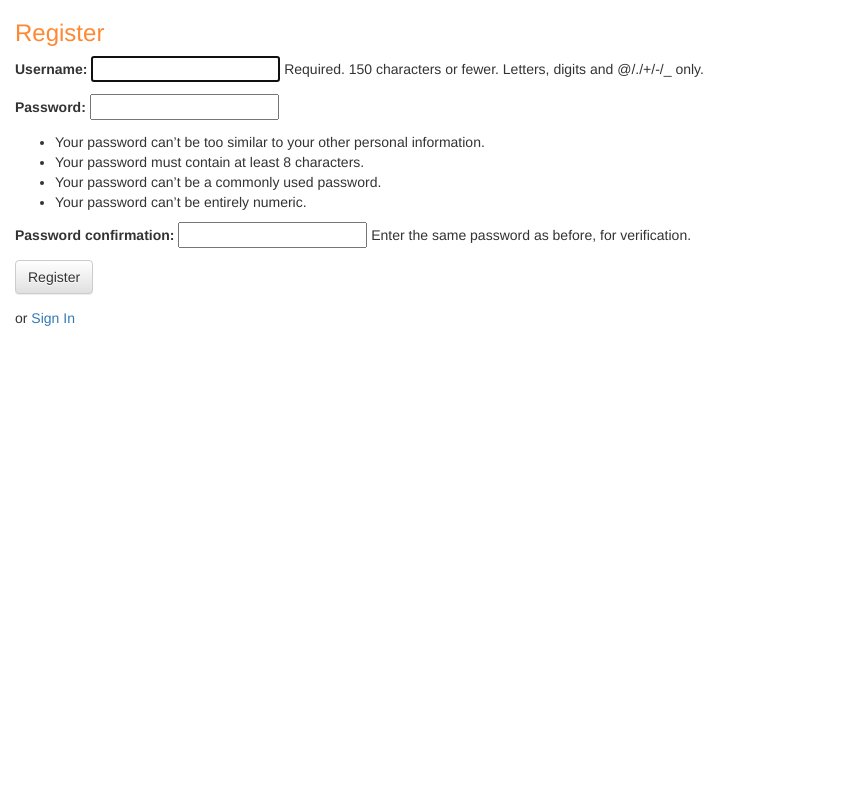
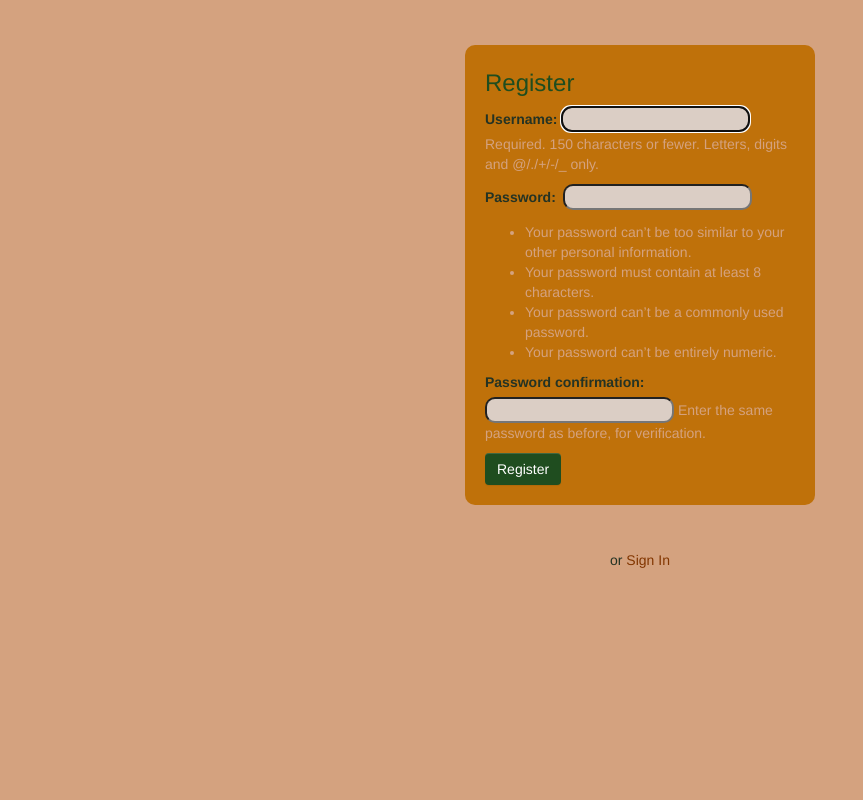
Before and after one commit to rmwilliams1s/mockRSS, a Django app: page /rachelsrss/register/ in a window 1280 px wide. Shown: the whole page, without its empty margins (0-863 px from the left). Run offline with Django 3.2, Linux system fonts and the light colour scheme; some libraries are stand-ins or nearby versions.

Commit message:
front-end changes, design

```diff
--- a/rss/static/css/rss.css
+++ b/rss/static/css/rss.css
@@ -1,19 +1,138 @@
-h3 {
+body {
+    background-color: #D4A27F;
+}
+
+p {
+    color: #243324;
+}
+
+#login-main {
+    width: 350px;
+    height: 210px;
+    margin: 45px auto;
+    background-color: #BF710A;
+    border-radius: 10px;
+    padding: 5px 20px;
+}
+
+#register-main {
+    width: 350px;
+    height: 460px;
+    margin: 45px auto;
+    background-color: #BF710A;
+    border-radius: 10px;
+    padding: 5px 20px;
+}
+
+#register {
+    width: 150px;
+    height: 10px;
+    margin: auto;
+}
+
+#login {
+    width: 60px;
+    height: 10px;
+    margin: auto;
+}
+
+#register > p > a,
+#login > p > a{
+    color: #823600;
+}
+
+[id^=id_], .form-control {
+    background-color: #DBCEC5;
+    border-radius: 10px;
+}
+
+#id_password, #id_password1 {
+    margin-left: 3px;
+}
+
+#id_choice {
+    margin-left: 22px;
+    font-weight: 300;
+}
+
+#id_choice, #id_keyword {
+    width: 70%;
+}
+
+#title > a {
+    color: #823600;
+}
+
+#image {
+    width: 250px;
+    height: 250px;
+    margin-right: 50px;
+}
+
+#btn-logout {
+    margin-left: 90%;
+}
+
+h1.display-4 {
     color: #FF8833;
 }
 
-body {
-    padding-left: 15px;
+.display-3 {
+    color: #1F4D1F;
 }
 
-.header {
+.flex {
+    display: flex;
+    flex-direction: column;
+    flex-wrap: wrap;
+    align-items: baseline;
+    max-height: 70000px;
+    padding-left: 4%;
+}
+
+.container {
+    float: left;
+    width: 50%;
+}
+
+.sort {
+ margin-top: 12%;
+}
+
+.helptext, li {
+    color: #D4A27F;
+}
+
+.btn {
+   border: 0 none;
+   color: white;
+   background: #1F4D1F;
+   text-shadow: none;
+}
+
+.btn-lg {
+    margin-top: 25px;
+}
+
+.jumbotron {
     background-color: #C25100;
     margin-top: 0;
     padding: 20px 20px 20px 40px;
+    width: 101%;
+    height: 60%;
+}
+
+.form-control {
+    width: 90%;
 }
 
 .post {
-    margin-bottom: 70px;
+    margin: 0 2em 2em 0;
+    background-color: #BF710A;
+    padding: 2% 5% 5% 5%;
+    border-radius: 10px;
+    width: 350px;
+    font-size: 1.1em;
 }
 
 .post h2 a, .post h2 a:visited {
--- a/templates/register.html
+++ b/templates/register.html
@@ -1,15 +1,15 @@
 {% extends 'base.html' %}
 {% block content %}
     <body>
-        <h3>Register</h3>
-        <div id='login'>
+        <div id='register-main'>
+            <h3 class='display-3'>Register</h3>
             <form method="post">
                 {% csrf_token %}
                 {{ form.as_p }}
                 <button class='btn btn-default' type="submit">Register</button>
               </form>
         </div>
-        <div id='register'>
+        <div id='login'>
             <p>or <a href="{% url 'login' %}">Sign In</a></p>
         </div>
     </body>
--- a/templates/registration/login.html
+++ b/templates/registration/login.html
@@ -1,12 +1,12 @@
 {% extends 'base.html' %}
 {% block content %}
     <body>
-        <h3>Mock RSS Reader</h3>
-        <div id='login'>
+        <div id='login-main'>
+          <h2 class='display-3'>Mock RSS Reader</h2>
           <form method="post">
             {% csrf_token %}
             {{ form.as_p }}
-            <button class='btn btn-default' type="submit">Login</button>
+            <button class='btn btn-default btn-login' type="submit">Login</button>
           </form>
         </div>
         <div id='register'>
```
Also changed, not shown: templates/feed.html (+10 -12 lines), README.md, db.sqlite3.
